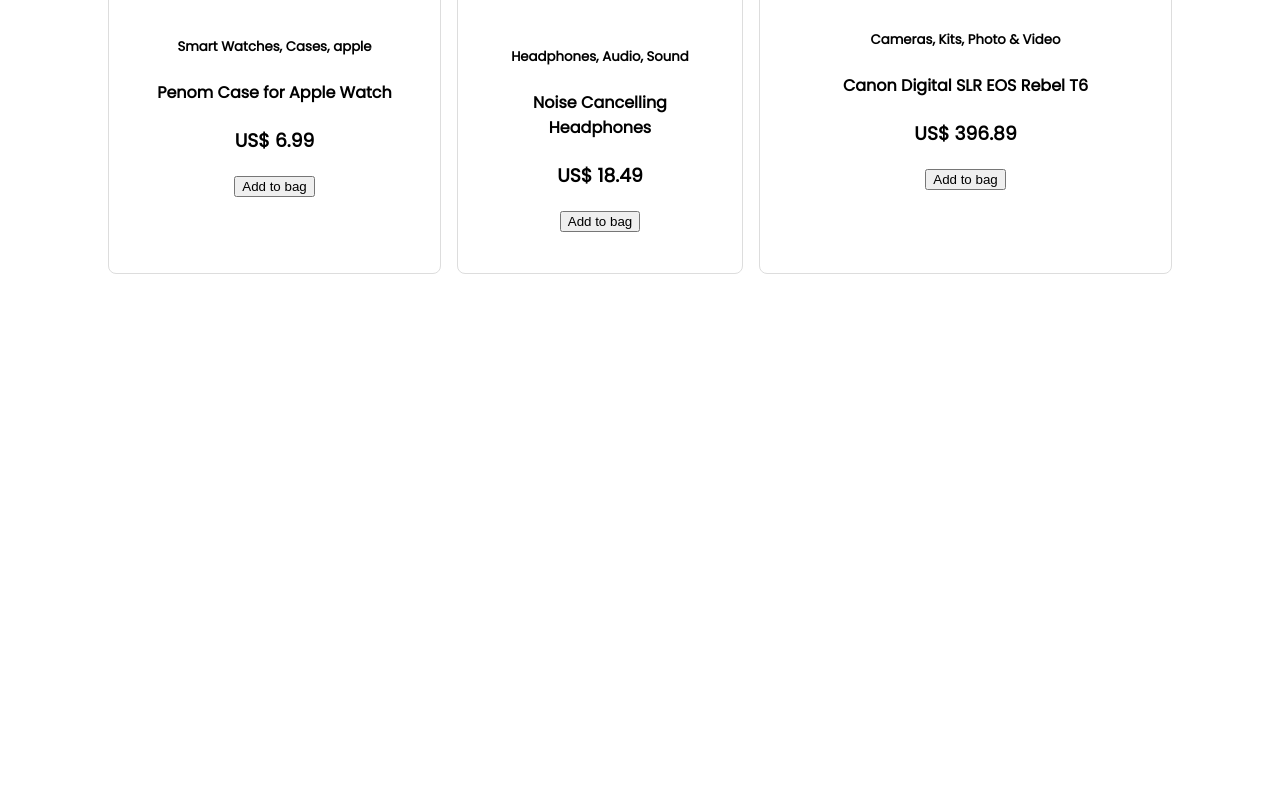
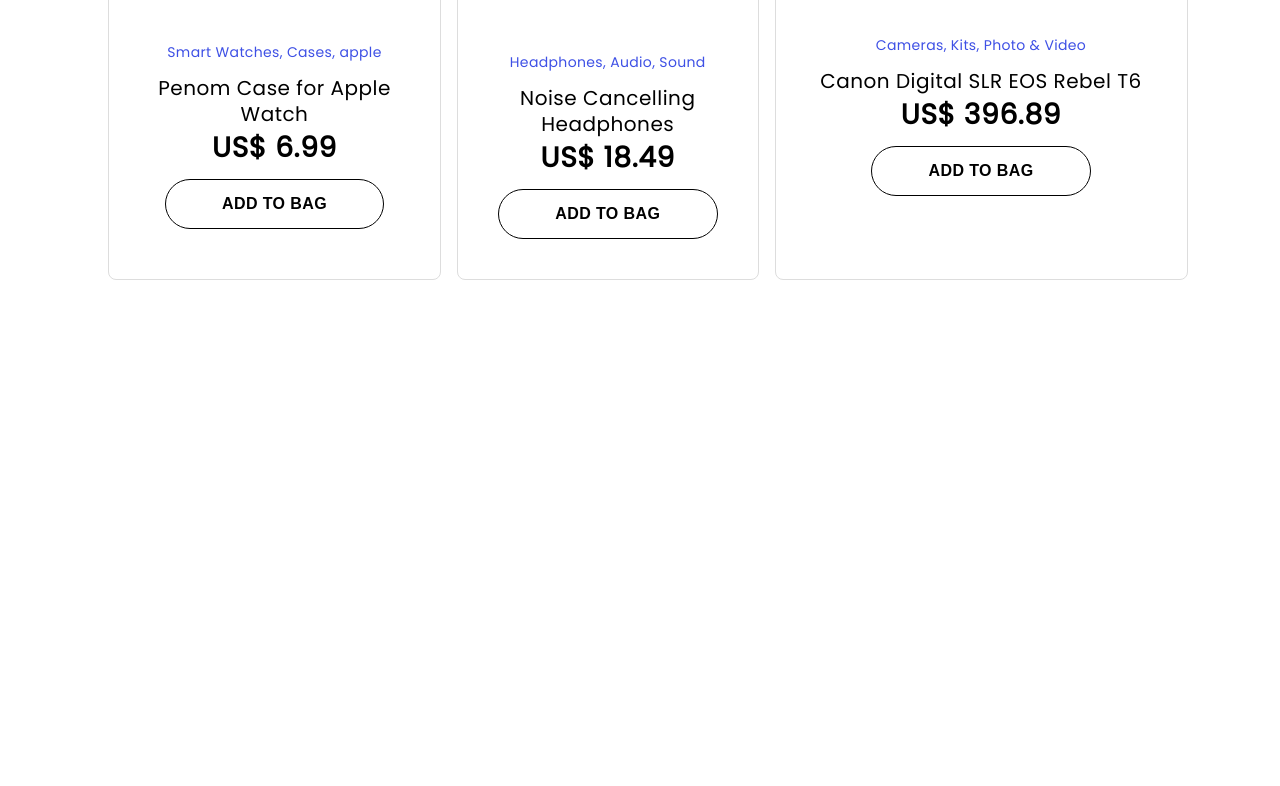
Before and after one commit to devDanielFelix/projeto-loja, a plain HTML site: page index.html in a window 1280 px wide. Shown: the part 1042-1828 px from the top of the page. Drawn offline with Linux system fonts and the light colour scheme.

Commit message:
add novos styles

```diff
--- a/styles/styles.css
+++ b/styles/styles.css
@@ -173,3 +173,44 @@ section.best-sellers .product-slider .product {
 section.best-sellers .product-slider .product .product-info {
   margin-top: 50px;
 }
+
+section.best-sellers .product-slider .product .product-info .categories {
+  color: #3e50e5;
+  font-weight: normal;
+  font-size: 14px;
+  letter-spacing: 0.35px;
+  line-height: 30px;
+  margin-bottom: 8px;
+  margin-top: 0px;
+}
+
+section.best-sellers .product-slider .product .product-info .title {
+  font-size: 20px;
+  letter-spacing: 0.5px;
+  line-height: 26px;
+  margin-bottom: 6px;
+  font-weight: normal;
+  margin-top: 0px;
+}
+
+section.best-sellers .product-slider .product .product-info .price {
+  font-size: 28px;
+  font-weight: bold;
+  letter-spacing: 0.7px;
+  line-height: 30px;
+  margin-bottom: 16px;
+  margin-top: 0px;
+}
+
+section.best-sellers .product-slider .product .product-info button {
+  height: 50px;
+  width: 219.5px;
+  border: 1px solid #000;
+  background-color: white;
+  border-radius: 220px;
+  text-transform: uppercase;
+  font-size: 16px;
+  font-weight: 700;
+  letter-spacing: 0.4px;
+  line-height: 24px;
+}
```
